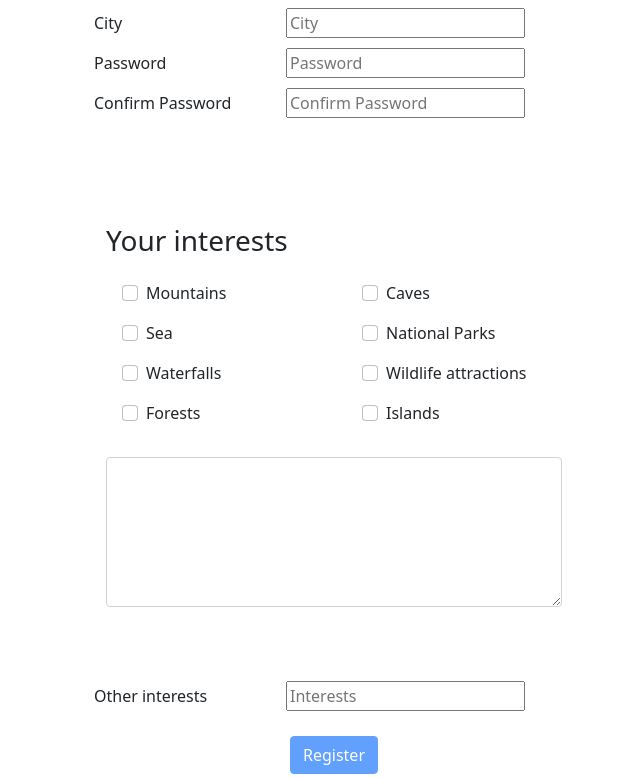
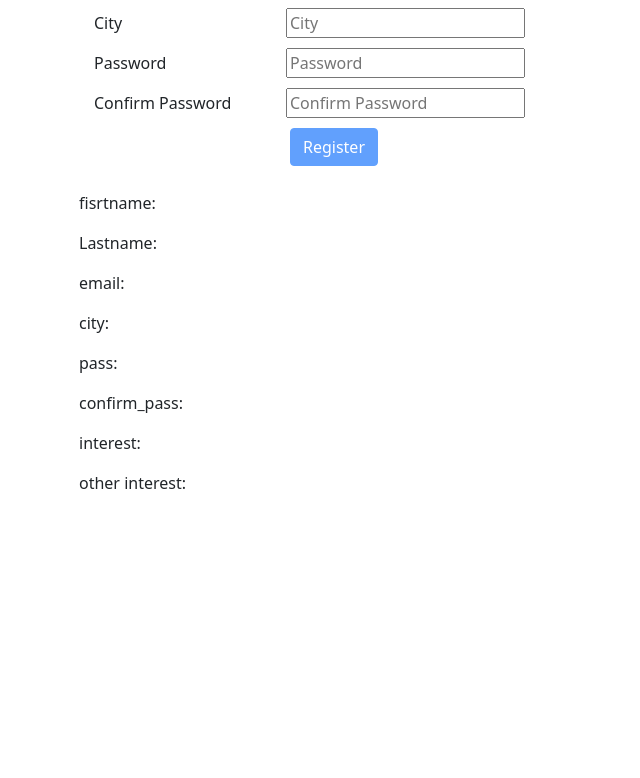
Before and after one commit to SaemHasan/Travello-Project, a React (Create React App) app in the folder frontend/travello-frontend/: page /Registration in a window 1280 px wide. Shown: the part 235-1013 px from the top of the page, without its empty margins (306-946 px from the left). After the commit the page ends 800 px from the top, so only its background shows below. Built offline with nearby package versions, Linux system fonts and the light colour scheme.

Commit message:
register fixed

```diff
--- a/frontend/travello-frontend/src/Registration/registrationForm.js
+++ b/frontend/travello-frontend/src/Registration/registrationForm.js
@@ -1,6 +1,8 @@
 import React, {useState} from 'react';
 import './style.css'
 import Button from "react-bootstrap/Button";
+import Sliders from "../Components/auto_slider/Sliders";
+import {Link} from "@mui/material";
 
 
 function RegistrationForm() {
@@ -12,6 +14,10 @@ function RegistrationForm() {
     const [password,setPassword] = useState("");
     const [confirmPassword,setConfirmPassword] = useState("");
     const [otherInterests, setotherInterests] = useState("");
+
+    const [reg_success, set_reg_success] = useState(false);
+
+
 
     const [userinfo, setUserInfo] = useState({
     interests: [],
@@ -79,6 +85,7 @@ function RegistrationForm() {
 
     const handleSubmit  = () => {
         console.log(firstName,lastName,email,city,password,confirmPassword,userinfo.interests);
+        set_reg_success(true)
     }
 
     return(
@@ -110,6 +117,11 @@ function RegistrationForm() {
                     <input className="form__input" type="password" id="confirmPassword" value={confirmPassword} onChange = {(e) => handleInputChange(e)} placeholder="Confirm Password"/>
                 </div>
 
+                <div className="footer">
+                    <Button onClick={() => handleSubmit()} block="true" type="submit" class="btn"
+                            disabled={!validateForm()}>Register</Button>
+
+                    {reg_success == true &&
                 <div className="container-fluid top ">
         <div className="container mt-5  pb-5 pt-5">
           <h3 className="form-head-contact-h3 ">
@@ -263,20 +275,25 @@ function RegistrationForm() {
                 onChange={handleChange}
               ></textarea>
             </div>
-          </form>
-        </div>
-      </div>
-                <div className="otherInterests">
+                              <div className="otherInterests">
                 <label className="form__label" htmlFor="otherInterests">Other interests </label>
                 <input className="form__input" type="text" value={otherInterests} onChange={(e) => handleInputChange(e)}
                        id="otherInterests" placeholder="Interests"/>
             </div>
+              <p>&nbsp;&nbsp;</p>
+              <a className="nav-link" href="#explore"><Button> <Link href = "/Explore" style={{ color:"white"}}> Explore Now!</Link></Button></a>
+          </form>
+        </div>
+      </div>
+                    }
+                </div>
+
+
+
             </div>
 
-            <div class="footer">
-                <Button  onClick={()=>handleSubmit()} block="true" type="submit" class="btn" disabled={!validateForm()}>Register</Button>
 
-            </div>
+
             <p>
         fisrtname: {firstName}
 
```
